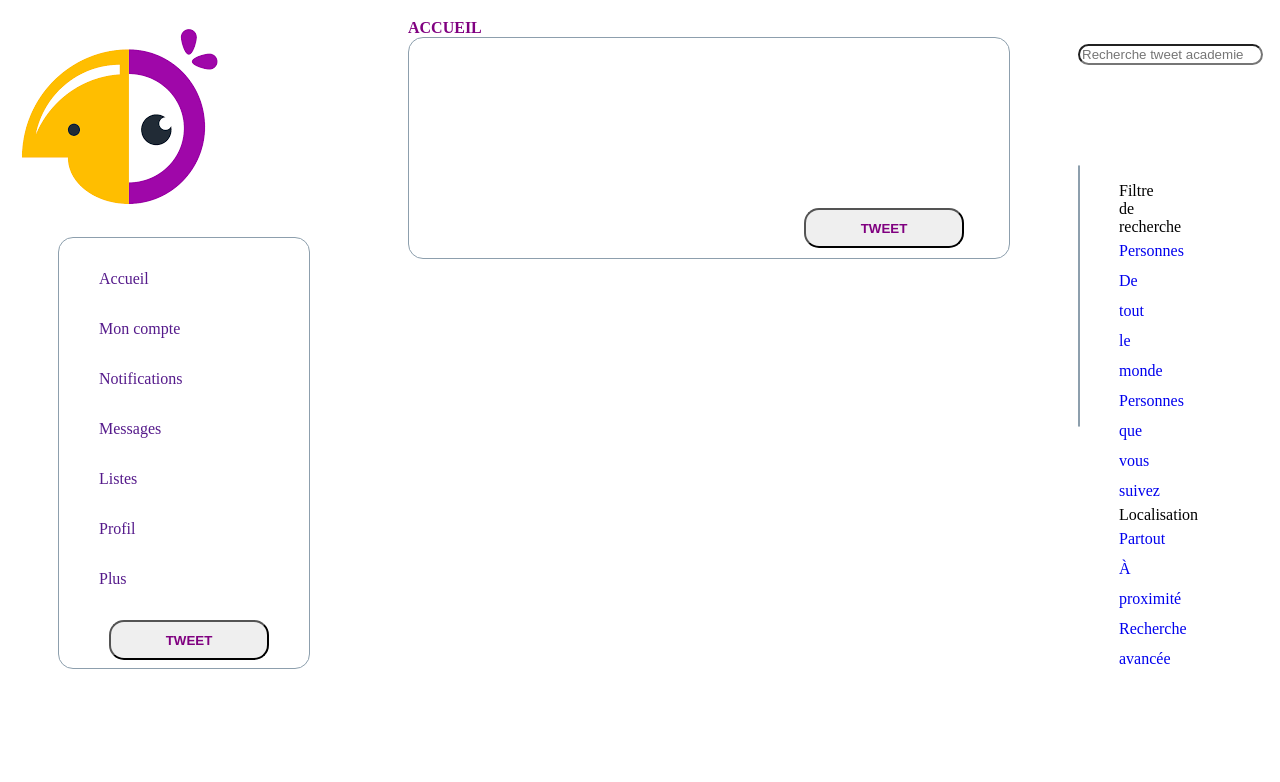
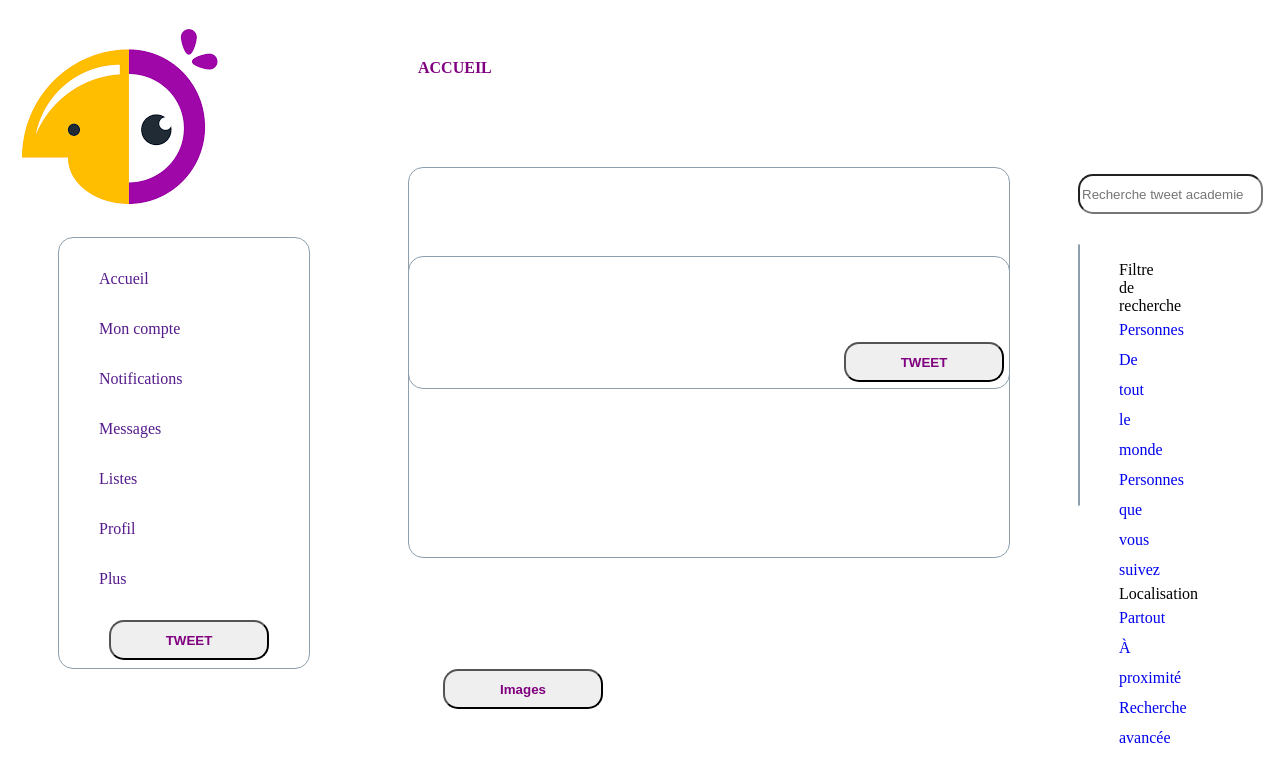
Before and after one commit to icarofr/tweet_academy, a PHP site: page /tweet_academie.php in a window 1280 px wide. Shown: the top 782 px of the page. Run offline with PHP 8.4, Linux system fonts and the light colour scheme.

Commit message:
tweet_academie

```diff
--- a/Rebecca/style.css
+++ b/Rebecca/style.css
@@ -1,20 +1,27 @@
-.textarea
+.container1 .textarea
 {
     width: 600px;
     height: 220px;
     background-color: white;
     border: solid 1px rgb(141, 159, 173);
     border-radius: 15px 15px 15px 15px;
+    margin-top:90px;
+}
 
+.titre
+{
+    margin-left: 10px;
+    font-weight: bold;
+    color: purple;
 }
+
 
 .logo
 {
 
 }
 
-.tweet
-{
+.tweet {
     border-radius: 15px 15px 15px 15px;
     font-weight: bold;
     color: purple;
@@ -25,13 +32,25 @@
 
 .tweet1
 {
-    margin-top: 170px;
-    margin-left: 395px;
+    margin-top: 174px;
+    margin-left: 435px;
     border-radius: 15px 15px 15px 15px;
     font-weight: bold;
     color: purple;
     width: 160px;
     height: 40px;
+}
+
+.image
+{
+
+    margin-left: 435px;
+    border-radius: 15px 15px 15px 15px;
+    font-weight: bold;
+    color: purple;
+    width: 160px;
+    height: 40px;
+
 }
 
 .menu ul li
@@ -55,11 +74,6 @@
     text-decoration: none;
 }
 
-.titre
-{
-  font-weight: bold;
-  color: purple;
-}
 .container1
 {
     margin-left:400px;
@@ -70,13 +84,14 @@
 {
     margin-left: 1070px;
     margin-top:-215px;
-    color: purple;
+
 
 }
 
 .search input
 {
     border-radius: 15px 15px 15px 15px;
+    height: 40px;
 }
 
 .filtre
@@ -84,7 +99,7 @@
     margin-left: 1070px;
     border: 1px solid rgb(141, 159, 173);
     margin-right: 400px;
-    margin-top: 100px;
+    margin-top: 30px;
     height: 260px;
     border-radius: 15px 15px 15px 15px;
 
@@ -100,3 +115,13 @@ li
 {
     list-style: none;
 }
+
+.fil_actu
+{
+    border: 1px solid rgb(141, 159, 173);
+    width: 600px;
+    margin-left: 400px;
+    margin-top: -250px;
+    height: 300px;
+    border-radius: 15px 15px 15px 15px;
+}
--- a/Rebecca/tweet_academie.php
+++ b/Rebecca/tweet_academie.php
@@ -4,6 +4,8 @@
         <meta charset="utf-8"/>
         <title>Tweet_academie</title>
         <link rel="stylesheet" href="style.css"/>
+        <link href="https://fonts.googleapis.com/css?family=Manjari&display=swap" rel="stylesheet">
+        <link href="https://fonts.googleapis.com/css?family=Courier+Prime&display=swap" rel="stylesheet">
     </head>
         <body>
             <div class="logo">
@@ -21,8 +23,10 @@
                 </ul>
                 <input class="tweet" type="submit" name="tweet"value="TWEET"/>
             </div>
+            <input class="image" type="submit" name="image" value="Images"/>
 
             <section>
+
                     <div class="container1">
                     <div class="titre"> ACCUEIL </div>
                     <div class="textarea" name="textarea" id="textfield">
@@ -48,5 +52,14 @@
             <li><a href="#">À proximité</a></li>
             <li><a href="#">Recherche avancée</a><li></ul>
             </section>
+            <section>
+                <div class ="container2">
+                <div class="fil_actu" name="fil_actu" id="textfield">
+
+                    </div>
+                </div>
+
+                </div>
+            </section>
         </body>
 </html>
```
